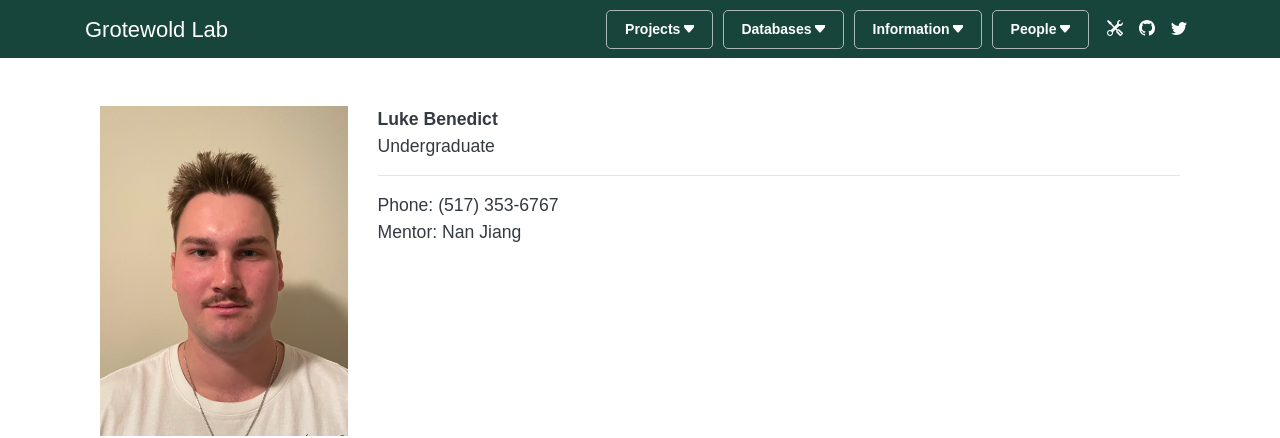
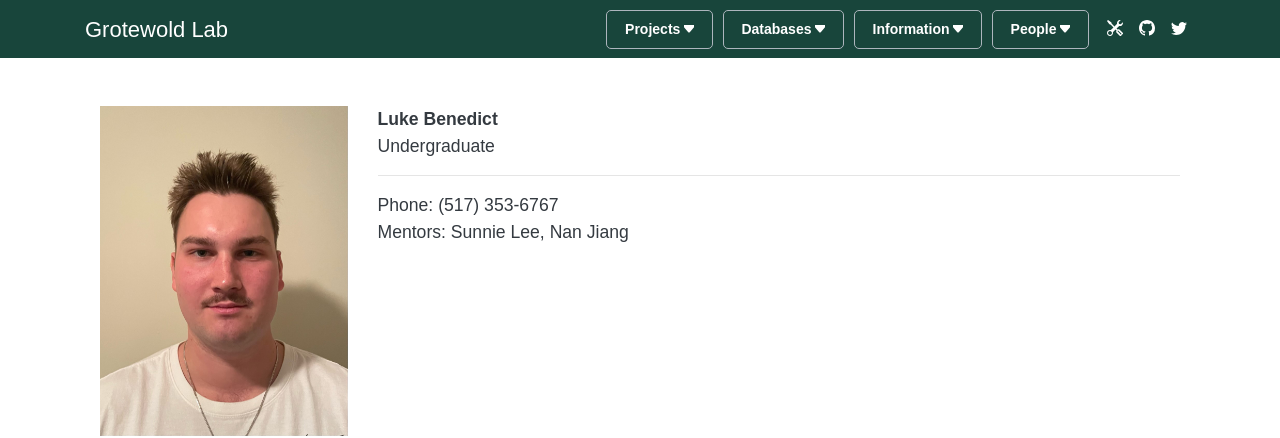
Before and after one commit to grotewold-lab/grotewold-lab.github.io, a Jekyll site: the page built from people/luke-benedict.md, in a window 1280 px wide. Shown: the top 438 px of the page. Built offline with Jekyll 4.4.1, drawn with Linux system fonts in a browser that asks for light colours.

Commit message:
updated lab members (Emily Mar27-2023)

```diff
--- a/_config.yml
+++ b/_config.yml
@@ -89,7 +89,6 @@ current_members:
   - people/fabio-gomez-cano.md
   - people/lina-gomez-cano.md
   - people/mariel-cruz-gomez.md
-  - people/megha-singhal.md
   - people/nan-jiang.md
   - people/oliver-tessmer.md
   - people/radin-sadre.md
@@ -100,15 +99,15 @@ current_members:
 
 current_undergrads:
   - people/beth-shackleford.md
-  - people/chris-infante.md
   - people/julia-matalon.md
   - people/lily-moura.md
   - people/luke-benedict.md
-  - people/meadow-maturen.md
   - people/sara-hasegawa.md
 
 
 former_members:
+  - people/meadow-maturen.md
+  - people/chris-infante.md
   - people/hesham-abdullah.md
   - people/rajneesh-singhal.md
   - people/allison-barbaglia-hurlock.md
@@ -116,6 +115,7 @@ former_members:
   - people/eric-mukundi-maina.md
   - people/hadi-nayebi-gavgani.md
   - people/kengo-morohashi.md
+  - people/megha-singhal.md
   - people/shannon-schrope.md
   - people/spencer-kuehn.md
   - people/yabdiel-olmeda-santiago.md
--- a/people/luke-benedict.md
+++ b/people/luke-benedict.md
@@ -5,5 +5,5 @@ title: Luke Benedict
 position: Undergraduate
 image: luke_benedict.jpeg
 phone: (517) 353-6767
-mentor: Nan Jiang
+mentors: Sunnie Lee, Nan Jiang
 ---
```
